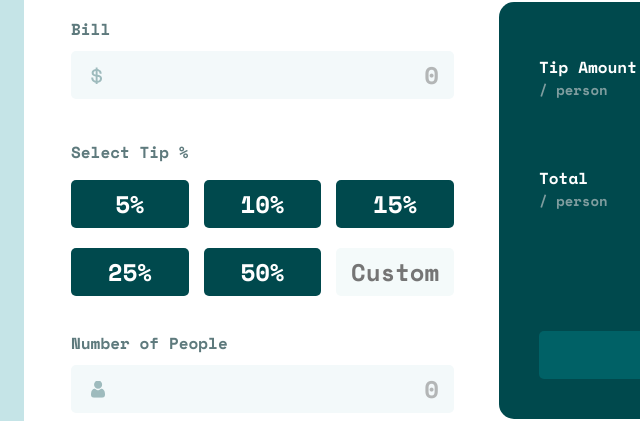
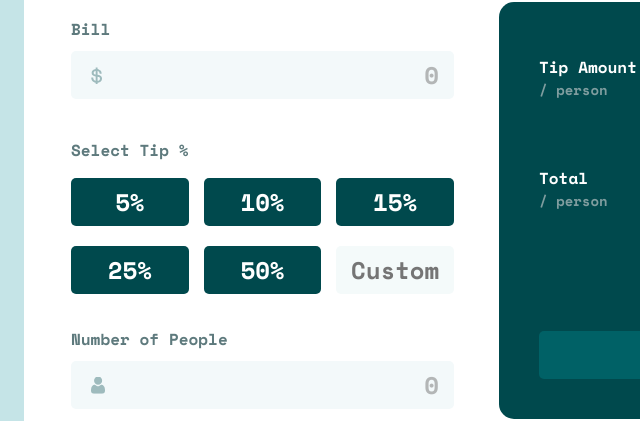
Before and after one commit to Jorge-David-Reyes/Tip-calculator-app, a plain HTML site: page index.html in a window 1280 px wide. Shown: the part 220-641 px from the top of the page, 156-796 px from the left. Drawn offline with nearby package versions, Linux system fonts and the light colour scheme.

Commit message:
Tip Calculator

```diff
--- a/style/result/buttons.css
+++ b/style/result/buttons.css
@@ -1,7 +1,4 @@
-.areaButtons{
-    padding-top: 2.5rem;
-    padding-bottom:2.5rem;
-}
+
 
 .boxResult button {
     width: 100%;
```
